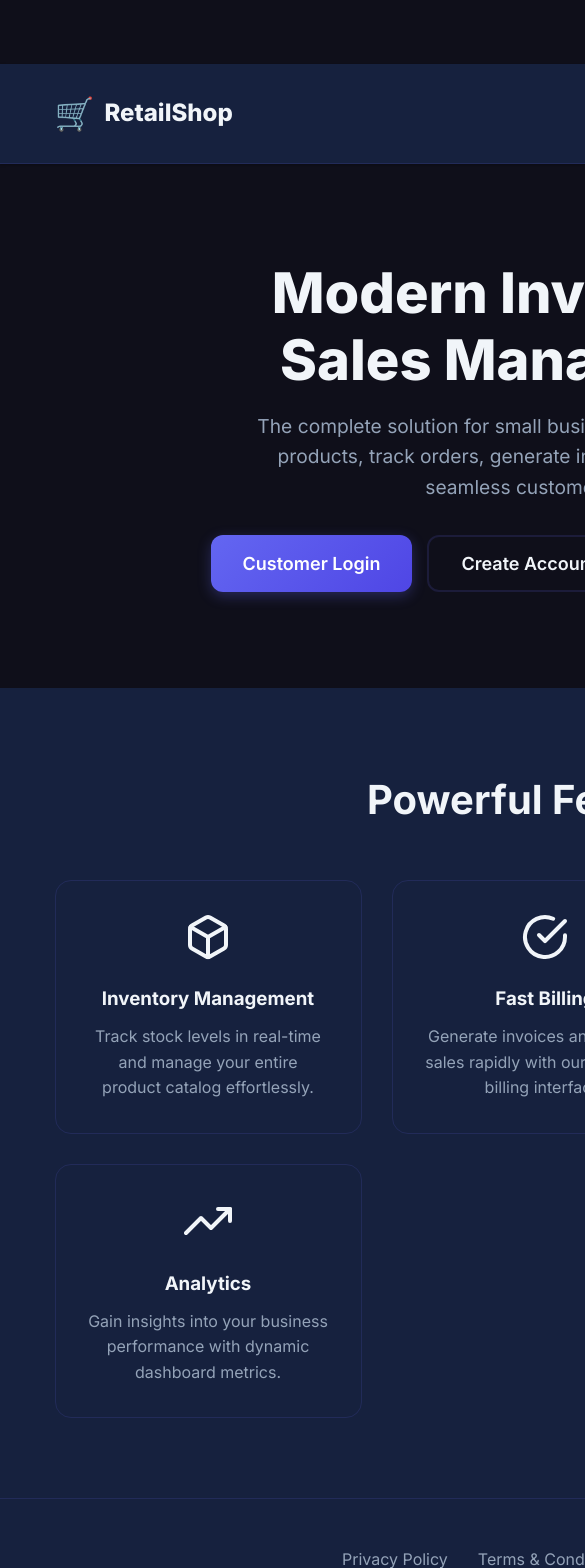
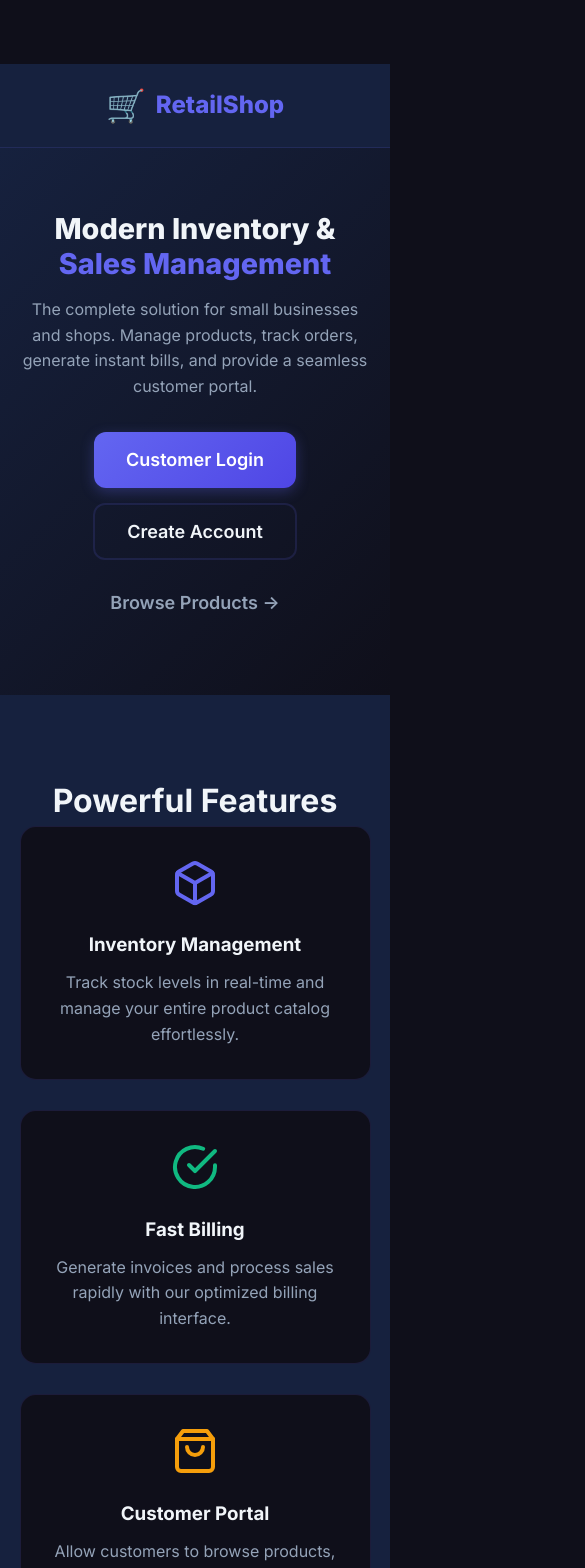
Before and after one commit to Pravee02/Retailshop, a React (Vite) app in the folder frontend/: page /auth in a window 390 px wide. Shown: the top 1568 px of the page, 585 px wide, since content can reach past the window. Built offline with nearby package versions, Linux system fonts and the light colour scheme.

Commit message:
fix: resolve all remaining mobile overflow and horizontal scrolling issues

```diff
--- a/frontend/src/index.css
+++ b/frontend/src/index.css
@@ -118,6 +118,14 @@
   box-sizing: border-box;
 }
 
+html, body {
+  width: 100%;
+  max-width: 100vw;
+  overflow-x: hidden;
+  margin: 0;
+  padding: 0;
+}
+
 html {
   font-size: 16px;
   scroll-behavior: smooth;
@@ -131,8 +139,13 @@ body {
   color: var(--text-primary);
   line-height: 1.6;
   min-height: 100vh;
+  transition: background var(--transition-base), color var(--transition-base);
+}
+
+#root {
+  width: 100%;
+  max-width: 100vw;
   overflow-x: hidden;
-  transition: background var(--transition-base), color var(--transition-base);
 }
 
 a {
@@ -178,10 +191,15 @@ input, select, textarea {
 .app-layout {
   display: flex;
   min-height: 100vh;
+  width: 100%;
+  max-width: 100vw;
+  overflow-x: hidden;
 }
 
 .app-content {
   flex: 1;
+  width: 100%;
+  min-width: 0; /* Critical for flex items to shrink */
   margin-left: var(--sidebar-width);
   min-height: 100vh;
   transition: margin-left var(--transition-base);
@@ -240,8 +258,10 @@ input, select, textarea {
 .page-container {
   padding: var(--space-lg);
   max-width: var(--max-width);
+  width: 100%;
   margin: 0 auto;
   animation: fadeInUp 0.4s ease;
+  overflow-x: hidden; /* Prevent child content from pushing out */
 }
 
 @keyframes fadeInUp {
@@ -526,8 +546,15 @@ input, select, textarea {
 
 .form-row {
   display: grid;
-  grid-template-columns: repeat(auto-fit, minmax(200px, 1fr));
+  grid-template-columns: repeat(auto-fit, minmax(180px, 1fr));
   gap: var(--space-md);
+  width: 100%;
+}
+
+@media (max-width: 480px) {
+  .form-row {
+    grid-template-columns: 1fr;
+  }
 }
 
 /* --- Tables --- */
@@ -622,6 +649,12 @@ input, select, textarea {
   position: relative;
   max-width: 400px;
   width: 100%;
+}
+
+@media (max-width: 640px) {
+  .search-bar {
+    max-width: 100%;
+  }
 }
 
 .search-bar input {
@@ -721,10 +754,17 @@ input, select, textarea {
   border-radius: var(--radius-xl);
   width: 100%;
   max-width: 560px;
-  max-height: 90vh;
+  max-height: calc(100vh - 40px);
   overflow-y: auto;
   box-shadow: var(--shadow-lg);
   animation: fadeInUp 0.3s ease;
+}
+
+@media (max-width: 640px) {
+  .modal-content {
+    padding: var(--space-md);
+    border-radius: var(--radius-lg);
+  }
 }
 
 .modal-header {
--- a/frontend/src/pages/CustomerAuth.jsx
+++ b/frontend/src/pages/CustomerAuth.jsx
@@ -6,6 +6,8 @@ import { authAPI } from '../services/api';
 import toast from 'react-hot-toast';
 import { FiUser, FiLock, FiLogIn, FiEye, FiEyeOff, FiPhone, FiArrowLeft, FiCheckCircle, FiBox, FiTrendingUp, FiShoppingBag, FiTruck } from 'react-icons/fi';
 import './Login.css';
+
+import './Landing.css';
 
 export default function CustomerAuth() {
   const { t } = useTranslation();
@@ -53,14 +55,14 @@ export default function CustomerAuth() {
 
   if (view === 'LANDING') {
     return (
-      <div className="landing-page" style={{ background: 'var(--bg-main)', minHeight: '100vh', display: 'flex', flexDirection: 'column' }}>
+      <div className="landing-page">
         {/* HEADER */}
-        <header style={{ display: 'flex', justifyContent: 'space-between', alignItems: 'center', padding: '1.5rem 5%', background: 'var(--bg-card)', borderBottom: '1px solid var(--border-color)', boxShadow: 'var(--shadow-sm)' }}>
-          <div style={{ display: 'flex', alignItems: 'center', gap: '10px' }}>
+        <header className="landing-header">
+          <div className="landing-brand">
             <span style={{ fontSize: '2rem' }}>🛒</span>
-            <h1 style={{ margin: 0, fontSize: '1.5rem', color: 'var(--primary-color)', fontWeight: 800 }}>RetailShop</h1>
+            <h1 style={{ margin: 0, fontSize: '1.5rem', color: 'var(--primary)', fontWeight: 800 }}>RetailShop</h1>
           </div>
-          <nav style={{ display: 'flex', gap: '20px', alignItems: 'center' }}>
+          <nav className="landing-nav">
             <a href="#" style={{ color: 'var(--text-primary)', textDecoration: 'none', fontWeight: 500 }}>Home</a>
             <a href="#features" style={{ color: 'var(--text-primary)', textDecoration: 'none', fontWeight: 500 }}>Features</a>
             <a href="#about" style={{ color: 'var(--text-primary)', textDecoration: 'none', fontWeight: 500 }}>About</a>
@@ -71,14 +73,14 @@ export default function CustomerAuth() {
 
         {/* HERO SECTION */}
         <main style={{ flex: 1 }}>
-          <section style={{ padding: '6rem 5%', textAlign: 'center', background: 'linear-gradient(135deg, var(--bg-card) 0%, var(--bg-main) 100%)' }}>
-            <h1 style={{ fontSize: '3.5rem', marginBottom: '1rem', color: 'var(--text-primary)', fontWeight: 800, lineHeight: 1.2 }}>
-              Modern Inventory & <br/><span style={{ color: 'var(--primary-color)' }}>Sales Management</span>
+          <section className="landing-hero">
+            <h1>
+              Modern Inventory & <br/><span>Sales Management</span>
             </h1>
-            <p style={{ fontSize: '1.2rem', color: 'var(--text-secondary)', maxWidth: '600px', margin: '0 auto 2rem auto', lineHeight: 1.6 }}>
+            <p>
               The complete solution for small businesses and shops. Manage products, track orders, generate instant bills, and provide a seamless customer portal.
             </p>
-            <div style={{ display: 'flex', gap: '15px', justifyContent: 'center', flexWrap: 'wrap' }}>
+            <div className="landing-hero-actions">
               <button className="btn btn-primary btn-lg" onClick={() => setView('LOGIN')}>Customer Login</button>
               <button className="btn btn-outline btn-lg" onClick={() => setView('REGISTER')}>Create Account</button>
               <button className="btn btn-ghost btn-lg" onClick={() => navigate('/shop')}>Browse Products →</button>
@@ -86,30 +88,30 @@ export default function CustomerAuth() {
           </section>
 
           {/* FEATURES SECTION */}
-          <section id="features" style={{ padding: '5rem 5%', background: 'var(--bg-card)' }}>
-            <h2 style={{ textAlign: 'center', fontSize: '2.5rem', marginBottom: '3rem', color: 'var(--text-primary)' }}>Powerful Features</h2>
-            <div style={{ display: 'grid', gridTemplateColumns: 'repeat(auto-fit, minmax(250px, 1fr))', gap: '30px', maxWidth: '1200px', margin: '0 auto' }}>
+          <section id="features" className="features-section">
+            <h2>Powerful Features</h2>
+            <div className="features-grid">
 
-              <div style={{ padding: '2rem', background: 'var(--bg-main)', borderRadius: 'var(--radius-lg)', textAlign: 'center', border: '1px solid var(--border-color)' }}>
-                <FiBox style={{ fontSize: '3rem', color: 'var(--primary-color)', marginBottom: '1rem' }} />
+              <div className="feature-card">
+                <FiBox style={{ fontSize: '3rem', color: 'var(--primary)', marginBottom: '1rem' }} />
                 <h3>Inventory Management</h3>
                 <p style={{ color: 'var(--text-secondary)', marginTop: '10px' }}>Track stock levels in real-time and manage your entire product catalog effortlessly.</p>
               </div>
 
-              <div style={{ padding: '2rem', background: 'var(--bg-main)', borderRadius: 'var(--radius-lg)', textAlign: 'center', border: '1px solid var(--border-color)' }}>
-                <FiCheckCircle style={{ fontSize: '3rem', color: 'var(--success-color)', marginBottom: '1rem' }} />
+              <div className="feature-card">
+                <FiCheckCircle style={{ fontSize: '3rem', color: 'var(--success)', marginBottom: '1rem' }} />
                 <h3>Fast Billing</h3>
                 <p style={{ color: 'var(--text-secondary)', marginTop: '10px' }}>Generate invoices and process sales rapidly with our optimized billing interface.</p>
               </div>
 
-              <div style={{ padding: '2rem', background: 'var(--bg-main)', borderRadius: 'var(--radius-lg)', textAlign: 'center', border: '1px solid var(--border-color)' }}>
-                <FiShoppingBag style={{ fontSize: '3rem', color: 'var(--warning-color)', marginBottom: '1rem' }} />
+              <div className="feature-card">
+                <FiShoppingBag style={{ fontSize: '3rem', color: 'var(--warning)', marginBottom: '1rem' }} />
                 <h3>Customer Portal</h3>
                 <p style={{ color: 'var(--text-secondary)', marginTop: '10px' }}>Allow customers to browse products, place orders, and track history independently.</p>
               </div>
 
-              <div style={{ padding: '2rem', background: 'var(--bg-main)', borderRadius: 'var(--radius-lg)', textAlign: 'center', border: '1px solid var(--border-color)' }}>
-                <FiTrendingUp style={{ fontSize: '3rem', color: 'var(--info-color)', marginBottom: '1rem' }} />
+              <div className="feature-card">
+                <FiTrendingUp style={{ fontSize: '3rem', color: 'var(--info)', marginBottom: '1rem' }} />
                 <h3>Analytics</h3>
                 <p style={{ color: 'var(--text-secondary)', marginTop: '10px' }}>Gain insights into your business performance with dynamic dashboard metrics.</p>
               </div>
@@ -119,8 +121,8 @@ export default function CustomerAuth() {
         </main>
 
         {/* FOOTER */}
-        <footer style={{ background: 'var(--bg-card)', padding: '3rem 5%', borderTop: '1px solid var(--border-color)', textAlign: 'center' }}>
-          <div style={{ display: 'flex', justifyContent: 'center', gap: '30px', marginBottom: '2rem' }}>
+        <footer className="landing-footer">
+          <div className="footer-links">
             <a href="#" style={{ color: 'var(--text-secondary)', textDecoration: 'none' }}>Privacy Policy</a>
             <a href="#" style={{ color: 'var(--text-secondary)', textDecoration: 'none' }}>Terms & Conditions</a>
             <a href="#" style={{ color: 'var(--text-secondary)', textDecoration: 'none' }}>Contact Info</a>
@@ -130,6 +132,7 @@ export default function CustomerAuth() {
       </div>
     );
   }
+
 
   // AUTH VIEW (LOGIN / REGISTER)
   return (
--- /dev/null
+++ b/frontend/src/pages/Landing.css
@@ -0,0 +1,152 @@
+/* Landing Page Styles */
+.landing-page {
+  background: var(--bg-primary);
+  min-height: 100vh;
+  display: flex;
+  flex-direction: column;
+  width: 100%;
+  overflow-x: hidden;
+}
+
+.landing-header {
+  display: flex;
+  justify-content: space-between;
+  align-items: center;
+  padding: 1.5rem 5%;
+  background: var(--bg-card);
+  border-bottom: 1px solid var(--border-color);
+  box-shadow: var(--shadow-sm);
+  width: 100%;
+}
+
+.landing-brand {
+  display: flex;
+  align-items: center;
+  gap: 10px;
+}
+
+.landing-nav {
+  display: flex;
+  gap: 20px;
+  align-items: center;
+}
+
+.landing-hero {
+  padding: 6rem 5%;
+  text-align: center;
+  background: linear-gradient(135deg, var(--bg-card) 0%, var(--bg-primary) 100%);
+  width: 100%;
+  overflow: hidden;
+}
+
+.landing-hero h1 {
+  font-size: 3.5rem;
+  margin-bottom: 1rem;
+  color: var(--text-primary);
+  font-weight: 800;
+  line-height: 1.2;
+}
+
+.landing-hero h1 span {
+  color: var(--primary);
+}
+
+.landing-hero p {
+  font-size: 1.2rem;
+  color: var(--text-secondary);
+  max-width: 600px;
+  margin: 0 auto 2rem auto;
+  line-height: 1.6;
+}
+
+.landing-hero-actions {
+  display: flex;
+  gap: 15px;
+  justify-content: center;
+  flex-wrap: wrap;
+}
+
+.features-section {
+  padding: 5rem 5%;
+  background: var(--bg-card);
+  width: 100%;
+}
+
+.features-section h2 {
+  text-align: center;
+  font-size: 2.5rem;
+  marginBottom: 3rem;
+  color: var(--text-primary);
+}
+
+.features-grid {
+  display: grid;
+  grid-template-columns: repeat(auto-fit, minmax(250px, 1fr));
+  gap: 30px;
+  max-width: 1200px;
+  margin: 0 auto;
+}
+
+.feature-card {
+  padding: 2rem;
+  background: var(--bg-primary);
+  border-radius: var(--radius-lg);
+  text-align: center;
+  border: 1px solid var(--border-color);
+  transition: transform 0.3s ease;
+}
+
+.feature-card:hover {
+  transform: translateY(-5px);
+}
+
+.landing-footer {
+  background: var(--bg-card);
+  padding: 3rem 5%;
+  border-top: 1px solid var(--border-color);
+  text-align: center;
+  width: 100%;
+}
+
+.footer-links {
+  display: flex;
+  justify-content: center;
+  gap: 30px;
+  margin-bottom: 2rem;
+  flex-wrap: wrap;
+}
+
+@media (max-width: 768px) {
+  .landing-header {
+    padding: 1rem 5%;
+    flex-direction: column;
+    gap: 1rem;
+  }
+  .landing-nav {
+    gap: 10px;
+    font-size: 0.9rem;
+    flex-wrap: wrap;
+    justify-content: center;
+  }
+  .landing-hero {
+    padding: 4rem 5%;
+  }
+  .landing-hero h1 {
+    font-size: 2.2rem;
+  }
+  .landing-hero p {
+    font-size: 1rem;
+  }
+  .features-section h2 {
+    font-size: 2rem;
+  }
+}
+
+@media (max-width: 480px) {
+  .landing-hero h1 {
+    font-size: 1.8rem;
+  }
+  .landing-nav {
+    display: none; /* Hide nav links on very small screens for better UX */
+  }
+}
```
Also changed, not shown: frontend/src/pages/CustomerShop.css (+34 -8 lines).
